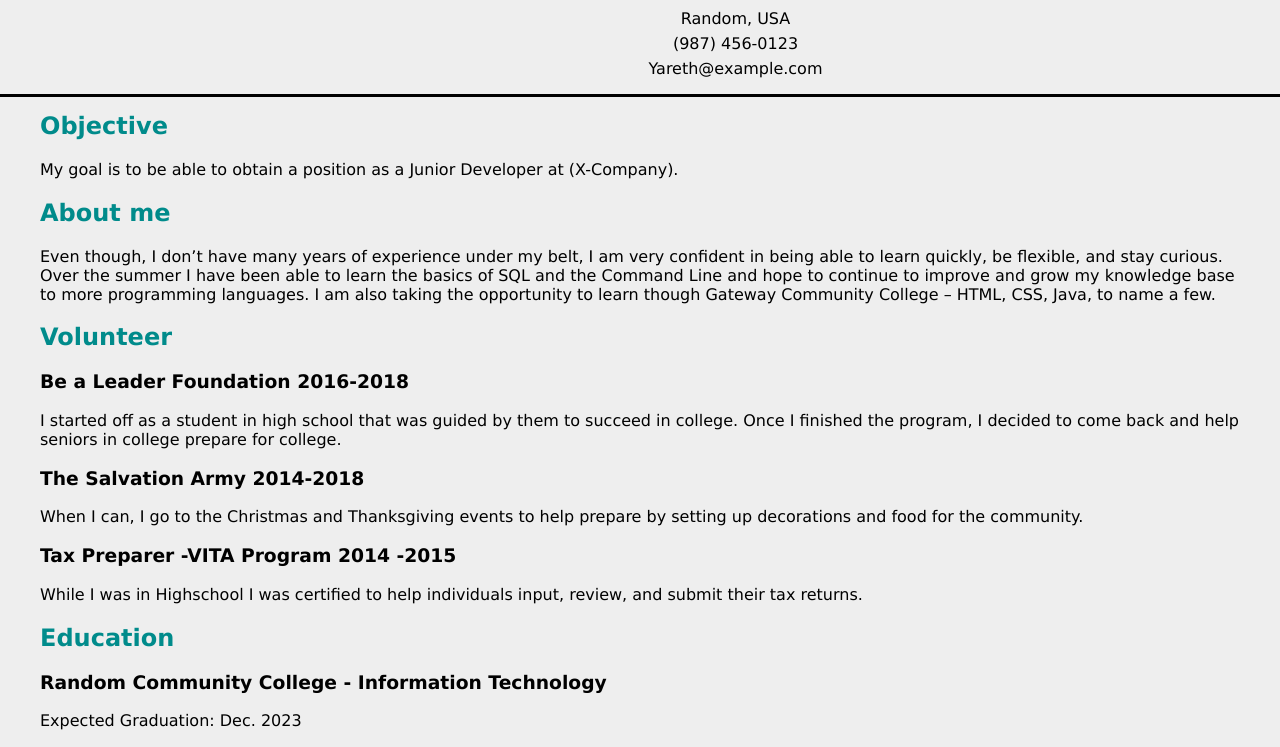
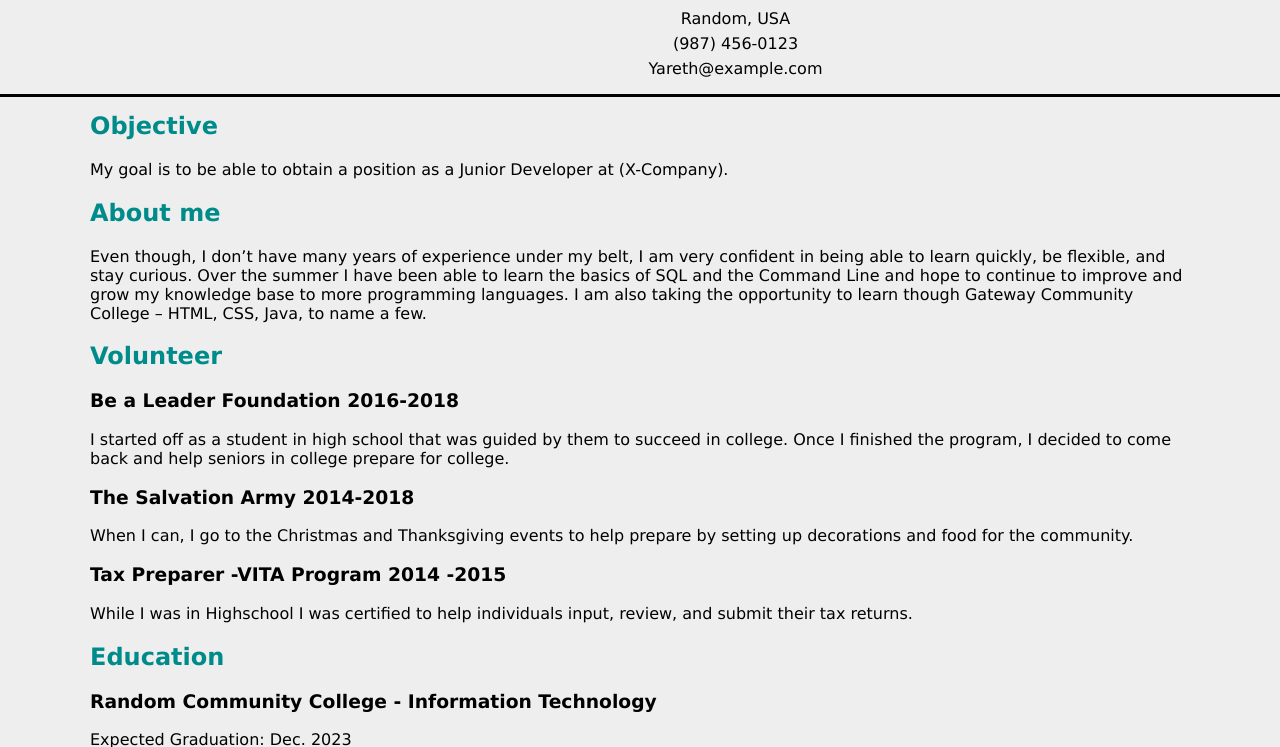
Before and after one commit to Wonder3r/Resume, a plain HTML site: page index.html in a window 1280 px wide. Shown: the part 57-804 px from the top of the page. Drawn offline with Linux system fonts and the light colour scheme.

Commit message:
Update style.css

```diff
--- a/style.css
+++ b/style.css
@@ -7,7 +7,7 @@ body {
 
 #location, #phone, #email{margin-top: -10px;}
 
-.box {width: 1200px; margin: auto;}
+.box {width: 1100px; margin: auto;}
 
 h2{color: darkcyan;}
 
```
